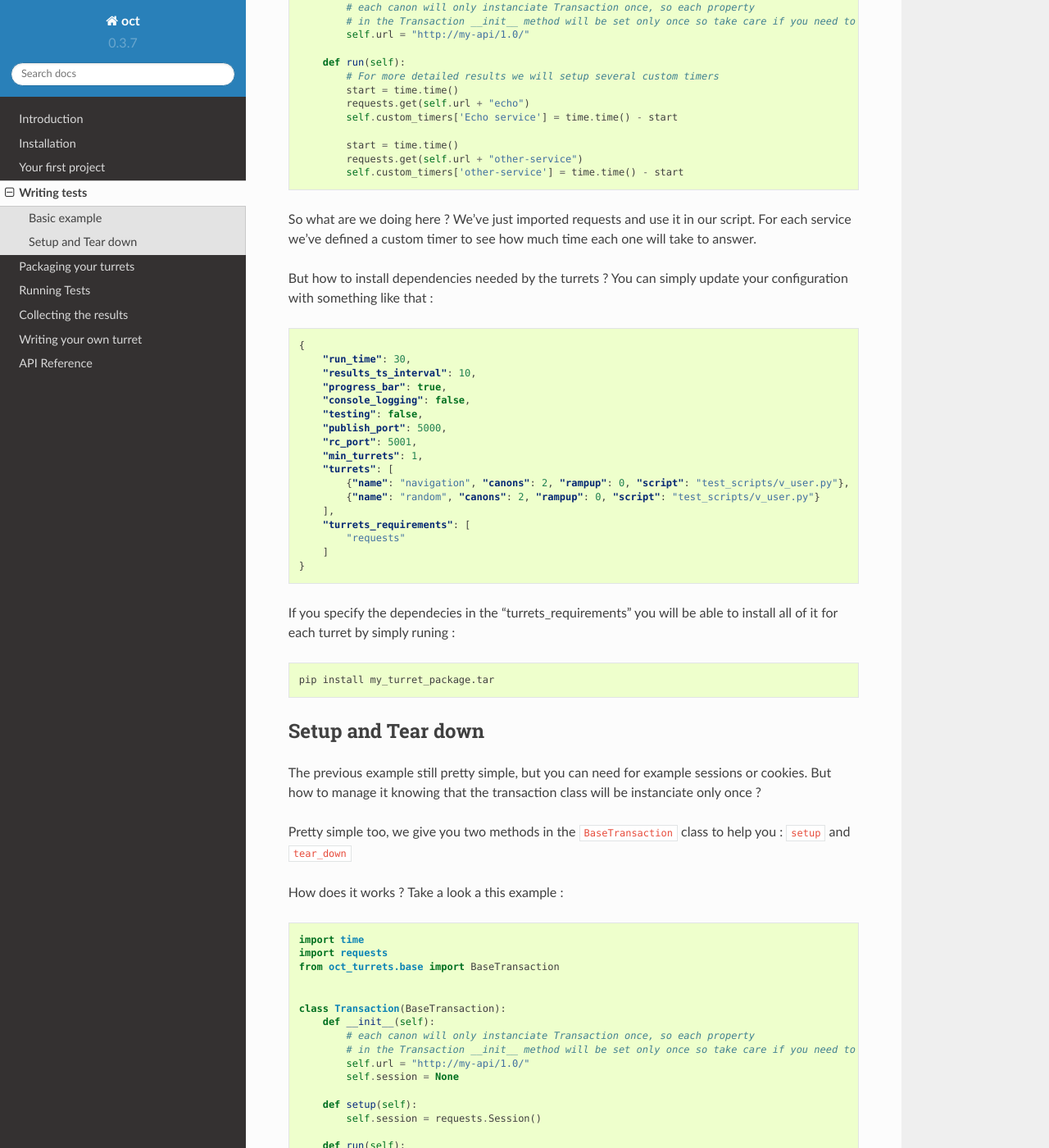
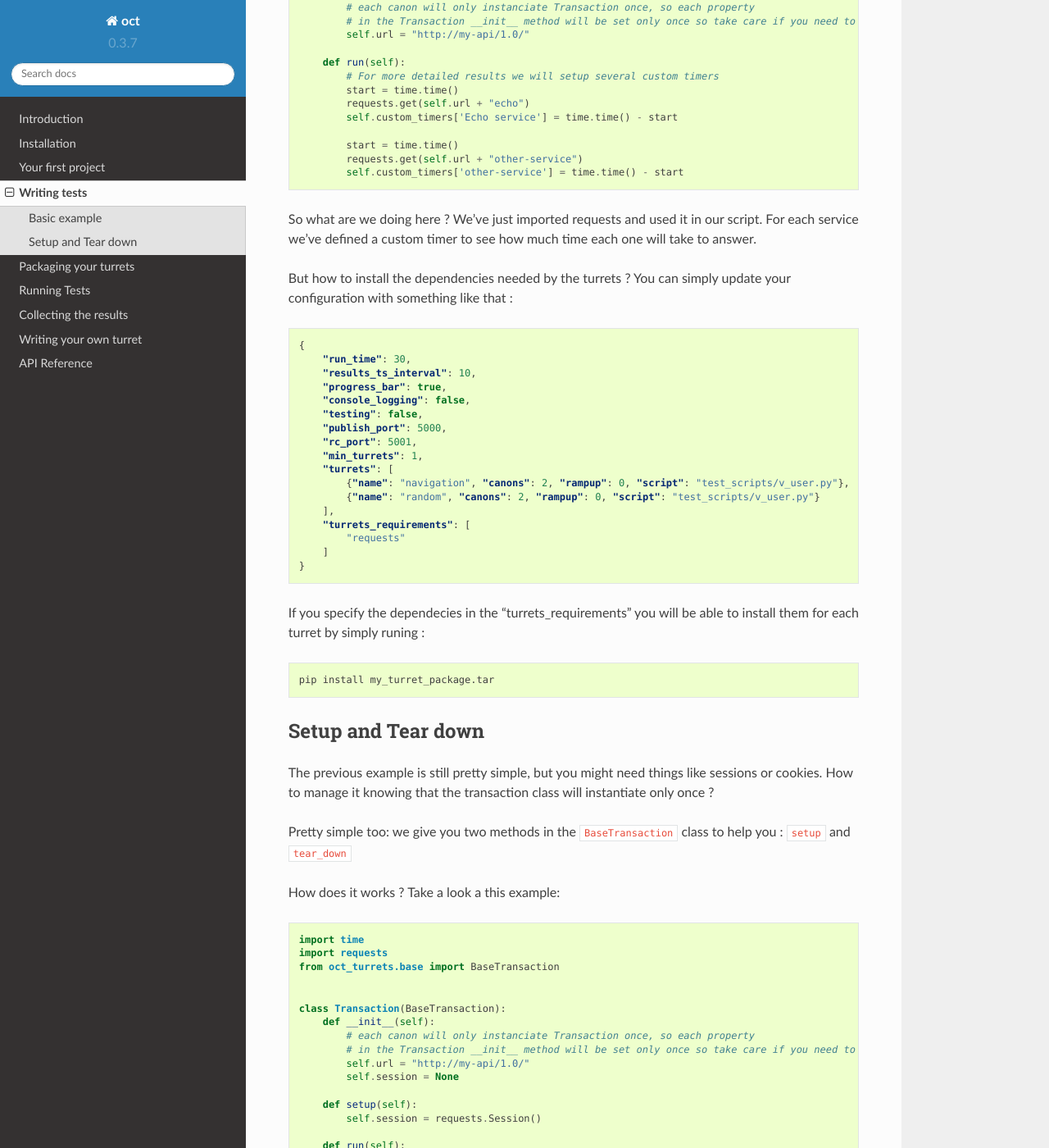
Before and after one commit to TheGhouls/oct, a Sphinx documentation site: the page built from doc/writing_tests.rst, in a window 1280 px wide and 1400 px high, scrolled down 933 px. Shown: the whole window at 82% size. Built offline with Sphinx 7.4.7 and the Read the Docs theme 2.0.0, drawn with Linux system fonts in a browser that asks for light colours; pages that are not in the unit, such as notebooks, are missing from menus; some of the changed text lies outside the part shown.

Commit message:
Shorter sentences, fix spaces and missing verbs
Also worked on fixing the overuse of the word "basic" in this file.

```diff
--- a/doc/writing_tests.rst
+++ b/doc/writing_tests.rst
@@ -27,11 +27,11 @@ Let's take the default ``v_user.py`` file :
             time.sleep(r)
             self.custom_timers['Example_Timer'] = r
 
-So this basic script will basicaly test nothing, so let's test this basic use case :
+This raw script will test nothing as it is, so let's work on this simple use case:
 
-We need to test a basic api over the internet and we want to use the ``requests`` python library.
+We need to test a basic API over the Internet and we want to use the ``requests`` python library.
 
-So first let's adapt the script for it :
+So first let's adapt the script to our needs:
 
 .. code-block:: python
 
@@ -56,10 +56,10 @@ So first let's adapt the script for it :
             requests.get(self.url + "other-service")
             self.custom_timers['other-service'] = time.time() - start
 
-So what are we doing here ? We've just imported requests and use it in our script. For each service we've defined a custom
+So what are we doing here ? We've just imported requests and used it in our script. For each service we've defined a custom
 timer to see how much time each one will take to answer.
 
-But how to install dependencies needed by the turrets ? You can simply update your configuration with something like that :
+But how to install the dependencies needed by the turrets ? You can simply update your configuration with something like that :
 
 .. code-block:: json
 
@@ -81,7 +81,7 @@ But how to install dependencies needed by the turrets ? You can simply update yo
         ]
     }
 
-If you specify the dependecies in the "turrets_requirements" you will be able to install all of it for each turret by simply runing :
+If you specify the dependecies in the "turrets_requirements" you will be able to install them for each turret by simply runing :
 
 .. code-block:: bash
 
@@ -90,12 +90,12 @@ If you specify the dependecies in the "turrets_requirements" you will be able to
 Setup and Tear down
 -------------------
 
-The previous example still pretty simple, but you can need for example sessions or cookies. But how to manage it knowing that the
-transaction class will be instanciate only once ?
+The previous example is still pretty simple, but you might need things like sessions or cookies. How to manage it knowing that the
+transaction class will instantiate only once ?
 
-Pretty simple too, we give you two methods in the ``BaseTransaction`` class to help you : ``setup`` and ``tear_down``
+Pretty simple too: we give you two methods in the ``BaseTransaction`` class to help you : ``setup`` and ``tear_down``
 
-How does it works ? Take a look a this example :
+How does it works ? Take a look a this example:
 
 .. code-block:: python
 
@@ -127,7 +127,7 @@ How does it works ? Take a look a this example :
         def tear_down(self):
             self.session.close()
 
-And that's it ! Before each ``run`` iteration, the setup method will be call, and you guess it, after iteration the ``tear_down`` is call.
+And that's it ! Before each ``run`` iteration, the ``setup`` method is called, and you've guessed it, ``tear_down`` is called after the iteration.
 
 .. note::
 
```
Also changed, not shown: other parts of doc/writing_tests.rst (+1 -1 lines).
